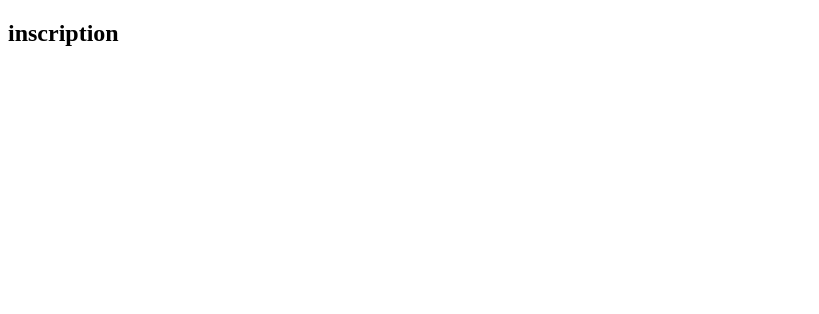
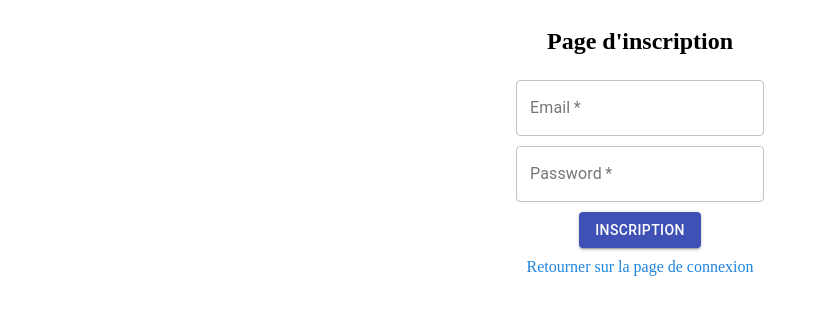
Before and after one commit to Dynaste/hebdo, a React (Create React App) app in the folder front/: page /signup in a window 1280 px wide. Shown: the top 314 px of the page, without its empty margins (0-819 px from the left). Built offline with nearby package versions, Linux system fonts and the light colour scheme.

Commit message:
links between login and signup

```diff
--- /dev/null
+++ b/front/src/components/Signup.js
@@ -0,0 +1,89 @@
+import React from 'react';
+import { logUser } from './../functions/useApi';
+import { makeStyles } from '@material-ui/core/styles';
+import Button from '@material-ui/core/Button';
+import TextField from '@material-ui/core/TextField';
+import { useHistory } from 'react-router-dom';
+
+const useStyles = makeStyles((theme) => ({
+    root: {
+        margin: 'auto',
+        width: '50%',
+        textAlign: 'center',
+        display: 'flex',
+        alignItems: 'center',
+        flexDirection: 'column',
+    },
+    field: {
+        margin: 5,
+    },
+    button: {
+        margin: 5,
+    },
+    link: {
+        margin: 5,
+        color: '#1F85DE',
+        '&:hover': {
+            cursor: 'pointer'
+        }
+    }
+}));
+
+const Signup = () => {
+    const classes = useStyles();
+    const history = useHistory();
+
+    const [myForm, setMyForm] = React.useState(null);
+
+    const handleClick = () => {
+        history.push('/login');
+    };
+
+    const onChange = (event, inputName) => {
+        setMyForm({
+            ...myForm,
+            [inputName]: event.target.value,
+        });
+    };
+
+    const log = async () => {
+        const res = await logUser(myForm);
+        console.log(res);
+        if(res.status === 202){
+            history.push('/')
+        }
+    };
+    return (
+        <div className={classes.root}>
+            <h2>Page d'inscription</h2>
+            <TextField
+                className={classes.field}
+                required
+                onChange={(event) => onChange(event, 'email')}
+                label="Email"
+                variant="outlined"
+            />
+            <TextField
+                className={classes.field}
+                required
+                onChange={(event) => onChange(event, 'password')}
+                label="Password"
+                type="password"
+                variant="outlined"
+            />
+            <Button
+                className={classes.button}
+                variant="contained"
+                color="primary"
+                onClick={log}
+            >
+                inscription
+            </Button>
+            <p className={classes.link} onClick={handleClick}>
+                Retourner sur la page de connexion
+            </p>
+        </div>
+    );
+};
+
+export default Signup;
--- a/front/src/views/SignupVIew.js
+++ b/front/src/views/SignupVIew.js
@@ -1,9 +1,10 @@
 import React from 'react';
+import Signup from '../components/Signup';
 
 const SignupView = () => {
     return (
         <div>
-            <h2>inscription</h2>
+            <Signup/>
         </div>
     );
 };
```
